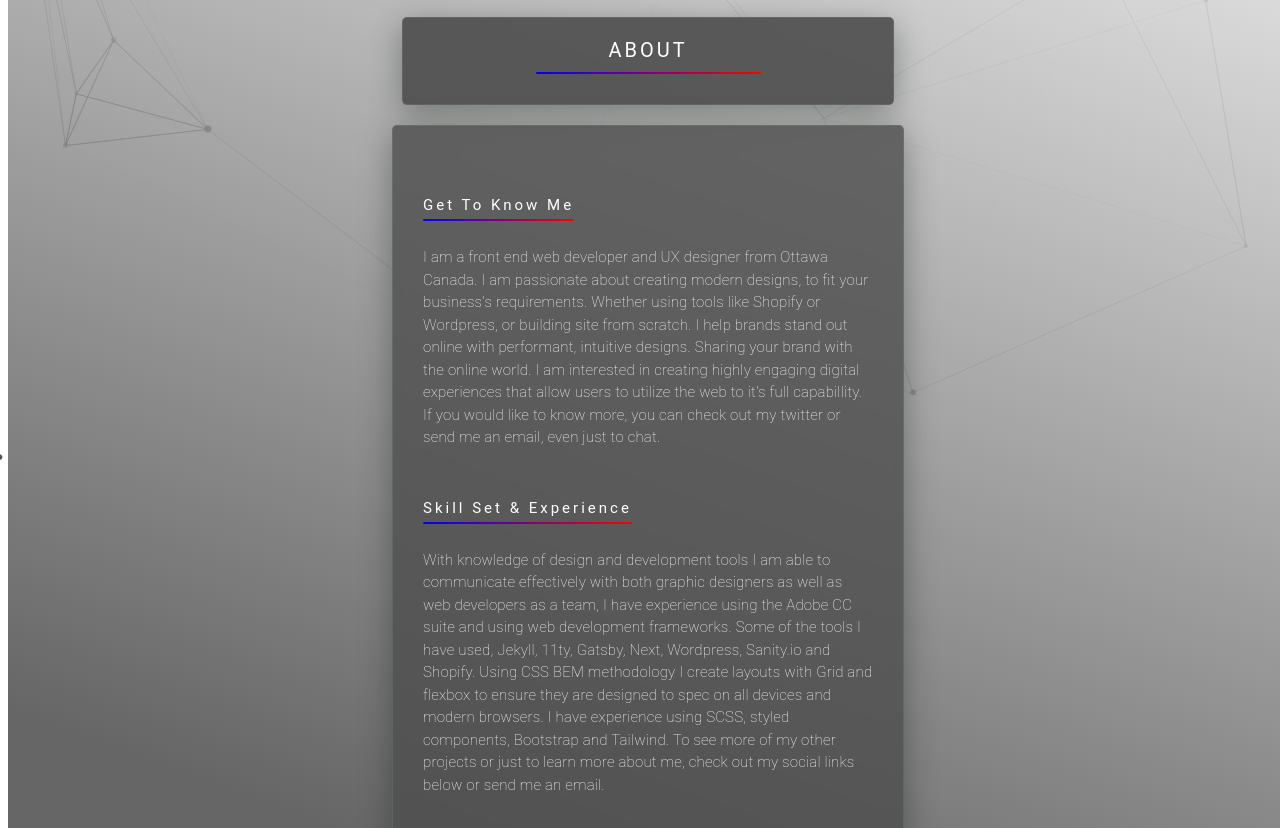
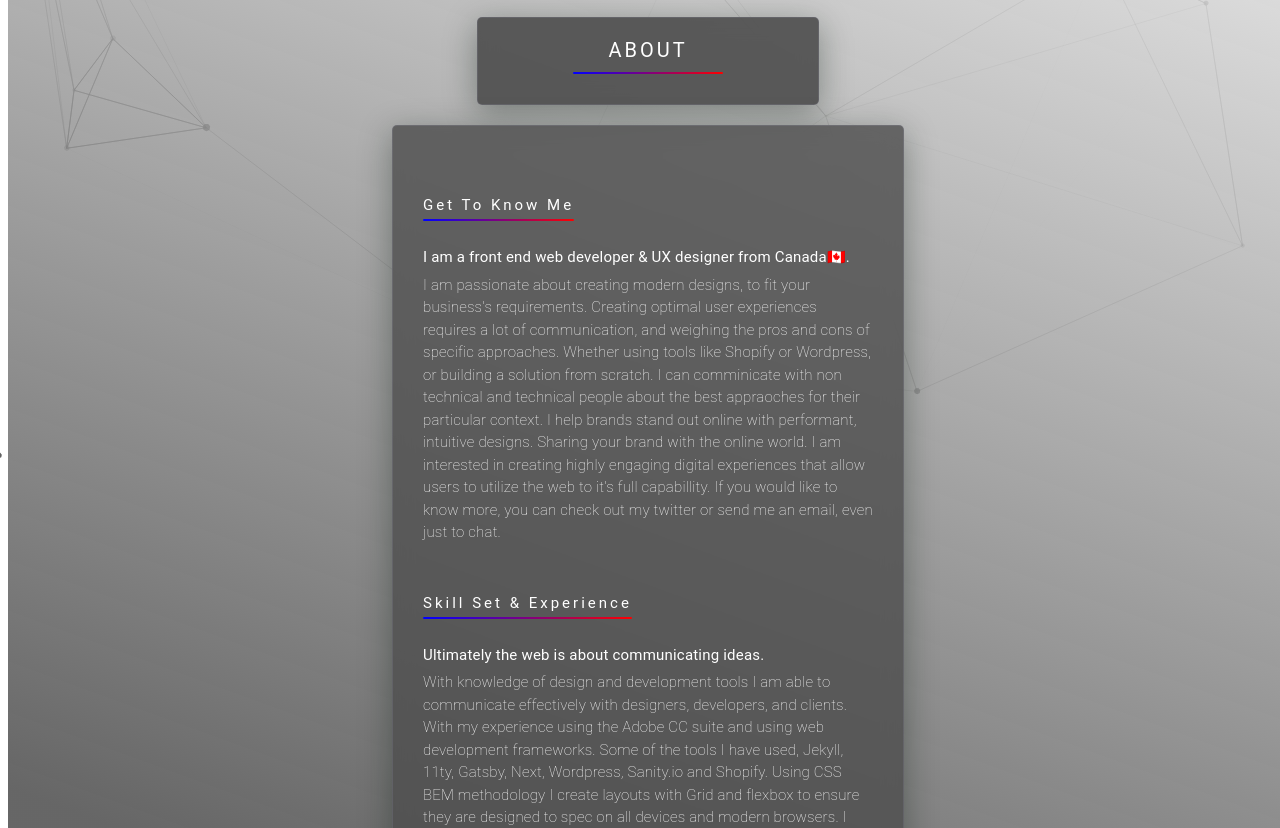
Before and after one commit to Jay-Ferguson/JayFergSiteGatsby, a Gatsby site: page /about in a window 1280 px wide. Shown: the part 271-1099 px from the top of the page. Built offline with nearby package versions, Linux system fonts and the light colour scheme; Gatsby itself is replaced by a stand-in of ours.

Commit message:
added built version of site

```diff
--- a/gatsby-config.js
+++ b/gatsby-config.js
@@ -56,7 +56,7 @@ module.exports = {
   ],
   siteMetadata: {
     title: "Hello",
-    description: "Welome, and thank you for visiting my website. I am a UX designer and front end web developer, working at the intersection of design and devlopement.",
+    description: "Welome, and thank you for visiting my corner of the internet. I am a UX designer and front end web developer, interested in working at the intersection of design and devlopement.",
     copyright:"2021",
     contact:"jayfergusonweb@gmail.com",
     logo: "/src/images/icon-svg/j-logo.svg",
--- a/src/components/Line.js
+++ b/src/components/Line.js
@@ -18,7 +18,7 @@ const Line = styled.div`
   background-image: linear-gradient(-90deg, red, blue);
   border-radius: 30px;
   margin-bottom: 1rem;
-  animation: ${lineStroke} .7s ease-in;
+  animation: ${lineStroke} .7s ease-in-out;
 
 `;
 
--- a/src/components/Navbar.js
+++ b/src/components/Navbar.js
@@ -26,7 +26,7 @@ const Navbox = styled(motion.div)`
   display: flex;
   flex-direction: column;
   position: relative;
-  z-index: 2;
+  z-index: 20;
   max-width: 100%;
   min-height: 100vh;
   overflow:hidden;
--- a/src/components/Particles.js
+++ b/src/components/Particles.js
@@ -4,6 +4,7 @@ import styled from 'styled-components';
 
 const StyledParticle = styled.div`
 max-height:13rem;
+z-index:1;
 `
 export default () => (
   <StyledParticle>
--- a/src/components/TitleCard.js
+++ b/src/components/TitleCard.js
@@ -17,7 +17,7 @@ align-self: center;
 display:flex;
 flex-flow:column;
 align-items: center;
-width:10rem;
+max-width:50rem;
 margin-bottom:2rem;
 padding:2rem;
 background: rgba( 77, 77, 77, 0.90 );
@@ -28,7 +28,8 @@ border-radius: 5px;
 border: 1px solid rgba( 200, 200, 255, .1 );
 
 @media (min-width:400px){
-     width:30rem;
+     min-width:25rem;
+     max-width:30rem;
 
 }
 
--- a/src/pages/about.js
+++ b/src/pages/about.js
@@ -27,6 +27,14 @@ margin-top:.5rem;
 width:100%;
 `
 
+const SubHeadingText = styled.h5`
+display:block;
+font-size:1.5rem;
+margin-bottom:.5rem;
+text-align:left;
+font-weight:400;
+`
+
 const about = () => {
      return (
           <Layout>
@@ -39,9 +47,16 @@ const about = () => {
                <SubHeadingLine></SubHeadingLine>
                </HeadingTitle>
                <StyledParagraph>
-                    I am a front end web developer and UX designer from Ottawa Canada.
-                    I am passionate about creating modern designs, to fit your business's requirements.
-                    Whether using tools like Shopify or Wordpress, or building site from scratch.
+                    <SubHeadingText>
+                    I am a front end web developer & UX designer from Canada🇨🇦.
+                    </SubHeadingText>
+
+                     I am passionate about creating modern designs, to fit your business's requirements.
+                    Creating optimal user experiences requires a lot of communication, and weighing the pros and cons of specific approaches.
+                    Whether using tools like Shopify or Wordpress, or building a solution from scratch.
+                    I can comminicate with non technical and technical people about the best appraoches for their particular context.
+
+
                     I help brands stand out online with performant, intuitive designs. Sharing your brand with the online world.
                     I am interested in creating highly engaging digital experiences that allow users to utilize the web to it's full
                     capabillity. If you would like to know more, you can check out my twitter or send me an email, even just to chat.
@@ -51,14 +66,17 @@ const about = () => {
                <SubHeadingLine></SubHeadingLine>
                </HeadingTitle>
                <StyledParagraph>
-                    With knowledge of design and development tools I am able to communicate effectively with both graphic designers
-                    as well as web developers as a team, I have experience using the Adobe CC suite and using web development frameworks.
+               <SubHeadingText>
+                    Ultimately the web is about communicating ideas.
+               </SubHeadingText>
+                    With knowledge of design and development tools I am able to communicate effectively with designers,
+                    developers, and clients. With my experience using the Adobe CC suite and using web development frameworks.
                     Some of the tools I have used, Jekyll, 11ty, Gatsby, Next, Wordpress, Sanity.io and Shopify.
 
                     Using CSS BEM methodology I create layouts with Grid and flexbox to ensure they are designed to spec
                     on all devices and modern browsers. I have experience using SCSS, styled components, Bootstrap and Tailwind.
                     To see more of my other projects or just to learn more about me,
-                    check out my social links below or send me an email.
+                    check out my social links below.
                </StyledParagraph>
 
                     <Socials></Socials>
--- a/src/pages/projects/index.js
+++ b/src/pages/projects/index.js
@@ -6,7 +6,7 @@ import { GatsbyImage } from "gatsby-plugin-image";
 import StyledTitleCard from "../../components/TitleCard";
 
 const Grid = styled.div`
-
+  max-width:110rem;
   width: 90%;
   margin: 0 auto;
   display: grid;
@@ -27,7 +27,7 @@ const GridLink = styled(Link)`
 
 const GridCard = styled.div`
   width: 100%;
-  height: 25rem;
+  min-height: 25rem;
   padding: 2rem 0 2rem 0;
   background: rgba(64, 64, 64, 0.5);
   box-shadow: 0 8px 32px 0 rgba(0, 0, 0, 0.37);
--- a/src/styles/Typography.js
+++ b/src/styles/Typography.js
@@ -20,6 +20,10 @@ p, li {
      letter-spacing: .2px;
      font-size: 1.5rem;
      font-weight: 150;
+
+     @media screen and (min-width: 600px) {
+          font-size:2rem;
+  }
 
 }
 
--- a/src/templates/project-details.js
+++ b/src/templates/project-details.js
@@ -29,6 +29,9 @@ font-size: 1.5rem;
 const PDetails = styled.div`
   text-align: center;
   padding: 0 2rem 0 2rem;
+  max-width:55rem;
+  align-self:center ;
+  justify-self:center;
 `
 
 const ButtonsContainer = styled.div`
```
Also changed, not shown: src/projects/jekyll.md (+1 -1 lines).
